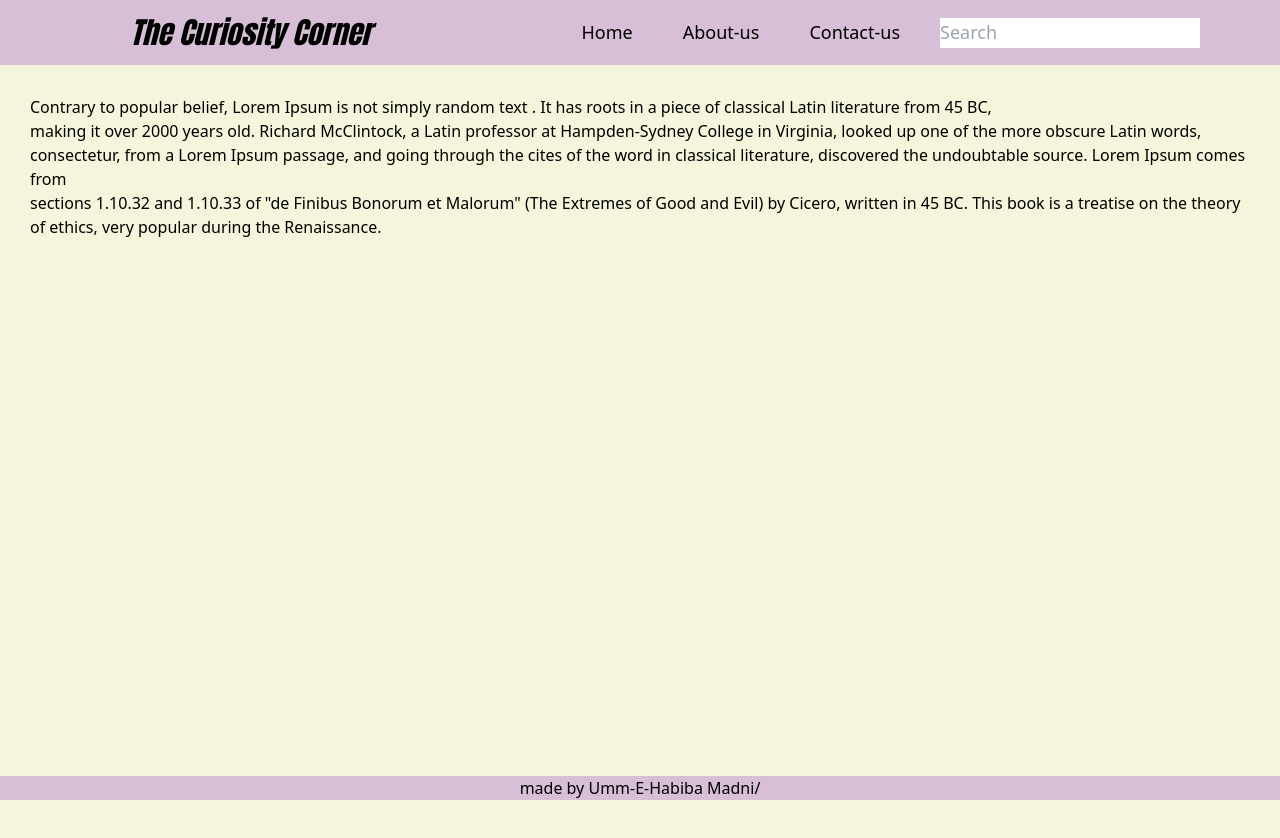
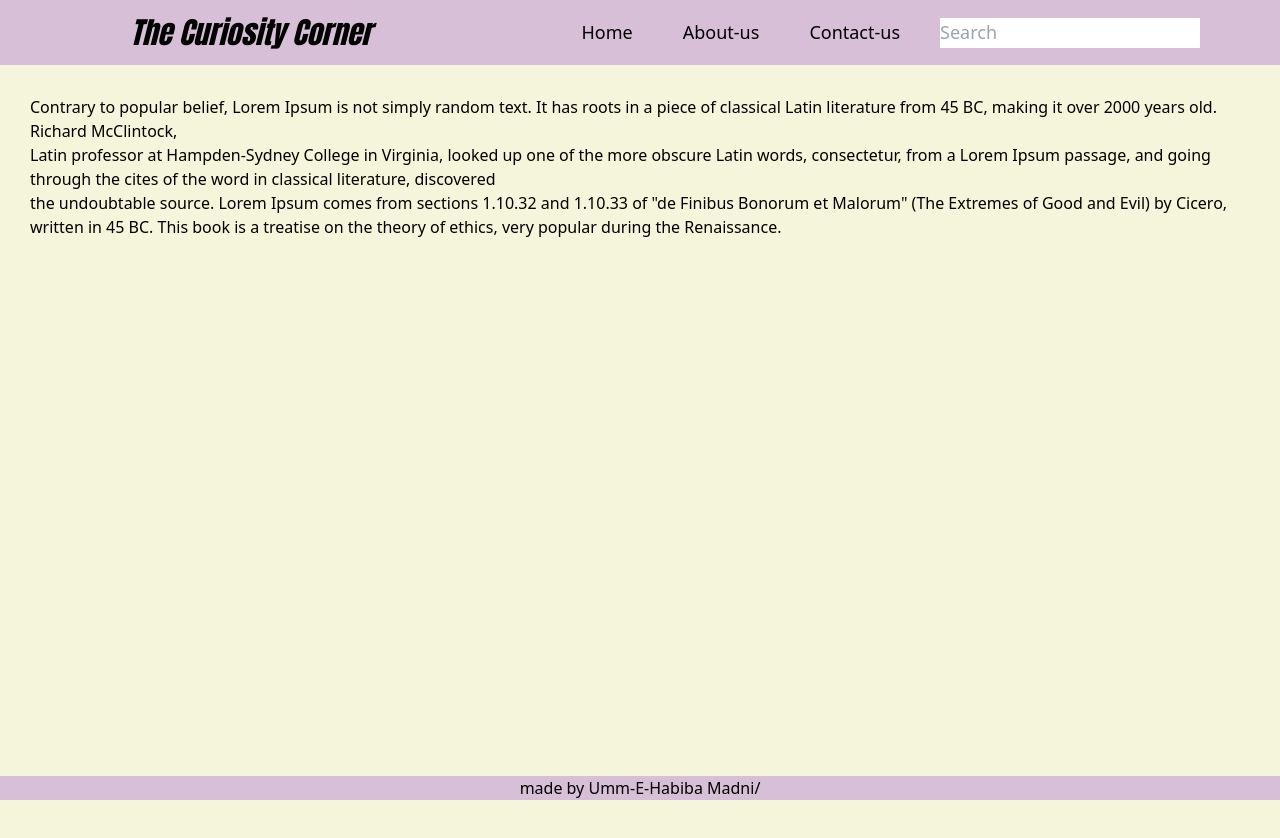
Before and after one commit to Muskanmadni/My-Blog-Website-Demo, a Next.js app: page /About-us in a window 1280 px wide. Shown: the top 838 px of the page. Built offline with nearby package versions, Linux system fonts and the light colour scheme.

Commit message:
first commit

```diff
--- a/src/app/About-us/page.tsx
+++ b/src/app/About-us/page.tsx
@@ -1,14 +1,14 @@
-export default function About(){
-    return(
+
+ export default function About() {
+  return (
     <div className="parentContainer">
       <div className="About">
-                Contrary to popular belief, Lorem Ipsum is not simply random text . It has roots in a piece of classical Latin literature from 45 BC,
+        Contrary to popular belief, Lorem Ipsum is not simply random text. It has roots in a piece of classical Latin literature from 45 BC, making it over 2000 years old. Richard McClintock,
         <br/>
-                making it over 2000 years old. Richard McClintock, a Latin professor at Hampden-Sydney College in Virginia, looked up one of the more obscure Latin words,
+         Latin professor at Hampden-Sydney College in Virginia, looked up one of the more obscure Latin words, consectetur, from a Lorem Ipsum passage, and going through the cites of the word in classical literature, discovered
          <br/>
-                consectetur, from a Lorem Ipsum passage, and going through the cites of the word in classical literature, discovered the undoubtable source. Lorem Ipsum comes from
+          the undoubtable source. Lorem Ipsum comes from sections 1.10.32 and 1.10.33 of "de Finibus Bonorum et Malorum" (The Extremes of Good and Evil) by Cicero, written in 45 BC. This book is a treatise on the theory of ethics, very popular during the Renaissance.
           <br/>
-                sections 1.10.32 and 1.10.33 of "de Finibus Bonorum et Malorum" (The Extremes of Good and Evil) by Cicero, written in 45 BC. This book is a treatise on the theory of ethics, very popular during the Renaissance.
       </div>
     </div>
   );
```
Lines whose indentation alone changed are shown as unchanged.
